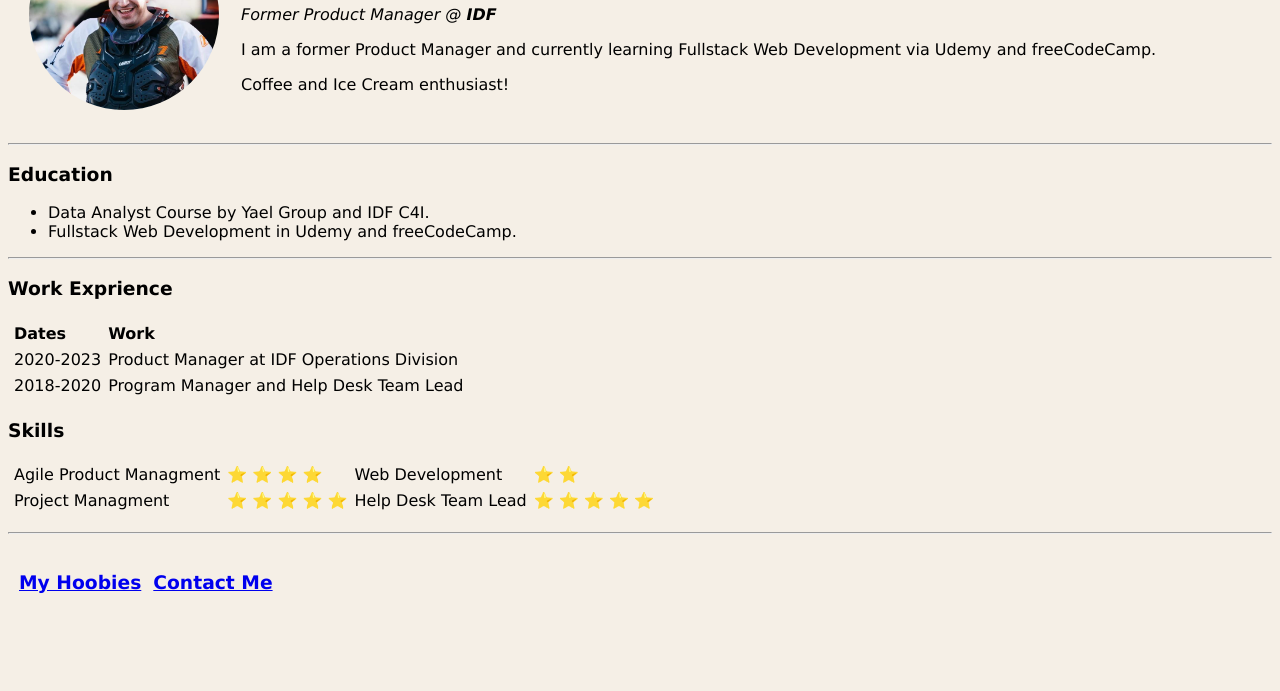
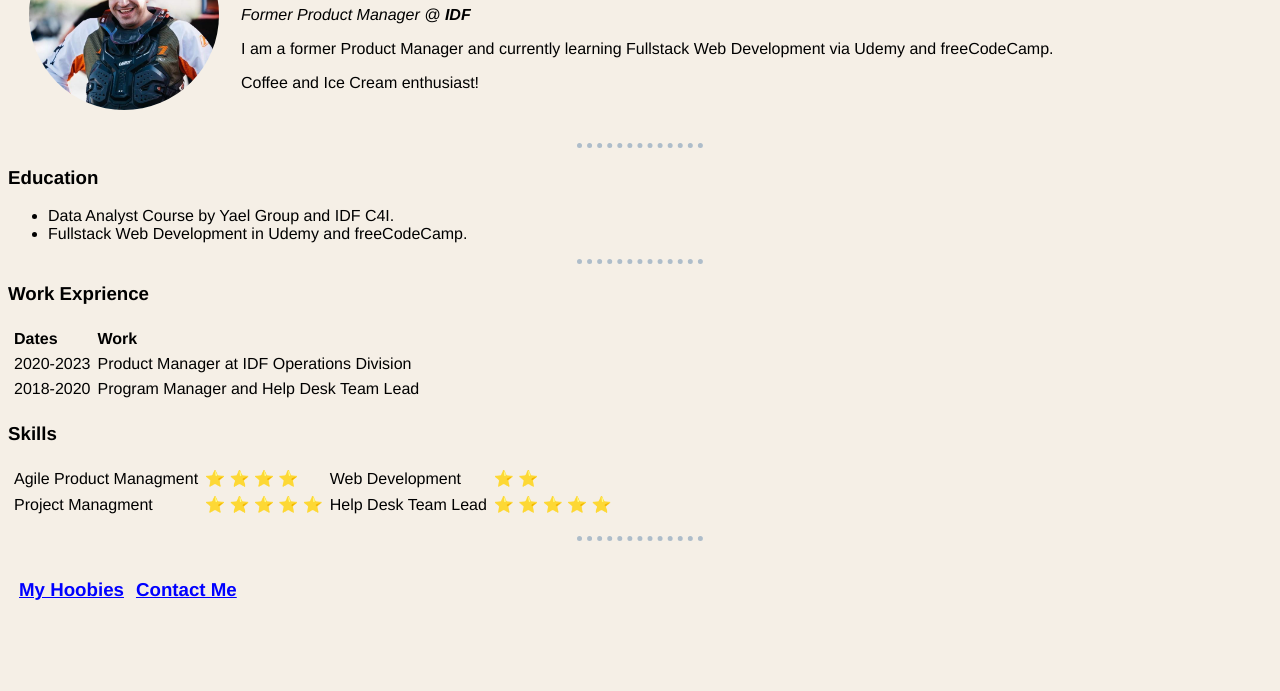
Before and after one commit to nad1z/CV, a plain HTML site: page index.html in a window 1280 px wide. Shown: the part 109-800 px from the top of the page. Drawn offline with Linux system fonts and the light colour scheme.

Commit message:
Add files via upload
added external CSS elements

```diff
--- /dev/null
+++ b/css/style.css
@@ -0,0 +1,14 @@
+body {
+    background-color: #F5EFE6;
+}
+hr {
+    border-color: white;
+    border-style: none;
+    border-top-style: dotted;
+    border-width: 5px;
+    border-color: #AEBDCA;
+    width: 10%;
+}
+h3, h1 {
+    color: #000000;
+}
--- a/index.html
+++ b/index.html
@@ -4,14 +4,10 @@
     <meta charset="UTF-8">
     <title>Idan Zehavian (Product Manager)</title>
     <link rel="icon" type="image/jfif" href="images/1657784539023.jfif" style="border-radius: 100;">
-    <style>
-        body {
-            background-color: #F5EFE6;
-        }
-    </style>
+    <link rel="stylesheet" href="css/style.css">
 </head>
 <body>
-    <table cellspacing=20 style="font-family:verdana">
+    <table cellspacing=20 style="font-family:Helvetica">
         <tr>
             <td><img src="images/1657784539023.jfif" alt="Idan Zehavian Profile Picture" srcset="" width="190" height="190">
                 <style>img {
@@ -27,14 +23,14 @@
         </tr>
     </table>
     <hr>
-        <h3 style="font-family:verdana"><strong>Education</strong></h3>
+        <h3 style="font-family:Helvetica"><strong>Education</strong></h3>
             <ul>
-                <li style="font-family:verdana">Data Analyst Course by Yael Group and IDF C4I.</li>
-                <li style="font-family:verdana">Fullstack Web Development in Udemy and freeCodeCamp.</li>
+                <li style="font-family:Helvetica">Data Analyst Course by Yael Group and IDF C4I.</li>
+                <li style="font-family:Helvetica">Fullstack Web Development in Udemy and freeCodeCamp.</li>
             </ul>
     <hr>
-        <h3 style="font-family:verdana"><strong>Work Exprience</strong></h3>
-        <table cellspacing="5" style="font-family:verdana">
+        <h3 style="font-family:Helvetica"><strong>Work Exprience</strong></h3>
+        <table cellspacing="5" style="font-family:Helvetica">
             <tr>
                 <style>th {
                     text-align: left;
@@ -52,8 +48,8 @@
                 <td>Program Manager and Help Desk Team Lead</td>
             </tr>
         </table>
-        <h3 style="font-family:verdana"><strong>Skills</strong></h3>
-        <table cellspacing="5" style="font-family:verdana">
+        <h3 style="font-family:Helvetica"><strong>Skills</strong></h3>
+        <table cellspacing="5" style="font-family:Helvetica">
             <tr>
                 <td>Agile Product Managment</td>
                 <td>&#11088; &#11088; &#11088; &#11088;</td>
@@ -69,9 +65,18 @@
         </table>
     </p>
     <hr>
-    <table cellspacing="10" style="font-family:verdana">
+    <table cellspacing="10" style="font-family:Helvetica">
+        <style>
+            a, a:visited {
+            color: blue;
+             text-decoration: underline
+            }
+            a:hover, a:active {
+            color: orange;
+            }
+        </style>
         <tr>
-            <td><h3><a href="hoobies.html">My Hoobies</a></h3></td>
-            <td><h3><a href="Contact Me.html">Contact Me</a></h3></td>
+            <td><h3><a href="hoobies.html" a.external:visited { color: blue }>My Hoobies</a></h3></td>
+            <td><h3><a href="Contact Me.html" a.external:visited { color: blue }>Contact Me</a></h3></td>
         </tr>
     </table>
```
Also changed, not shown: Contact Me.html (+13 -2 lines), hoobies.html (+14 -3 lines).
